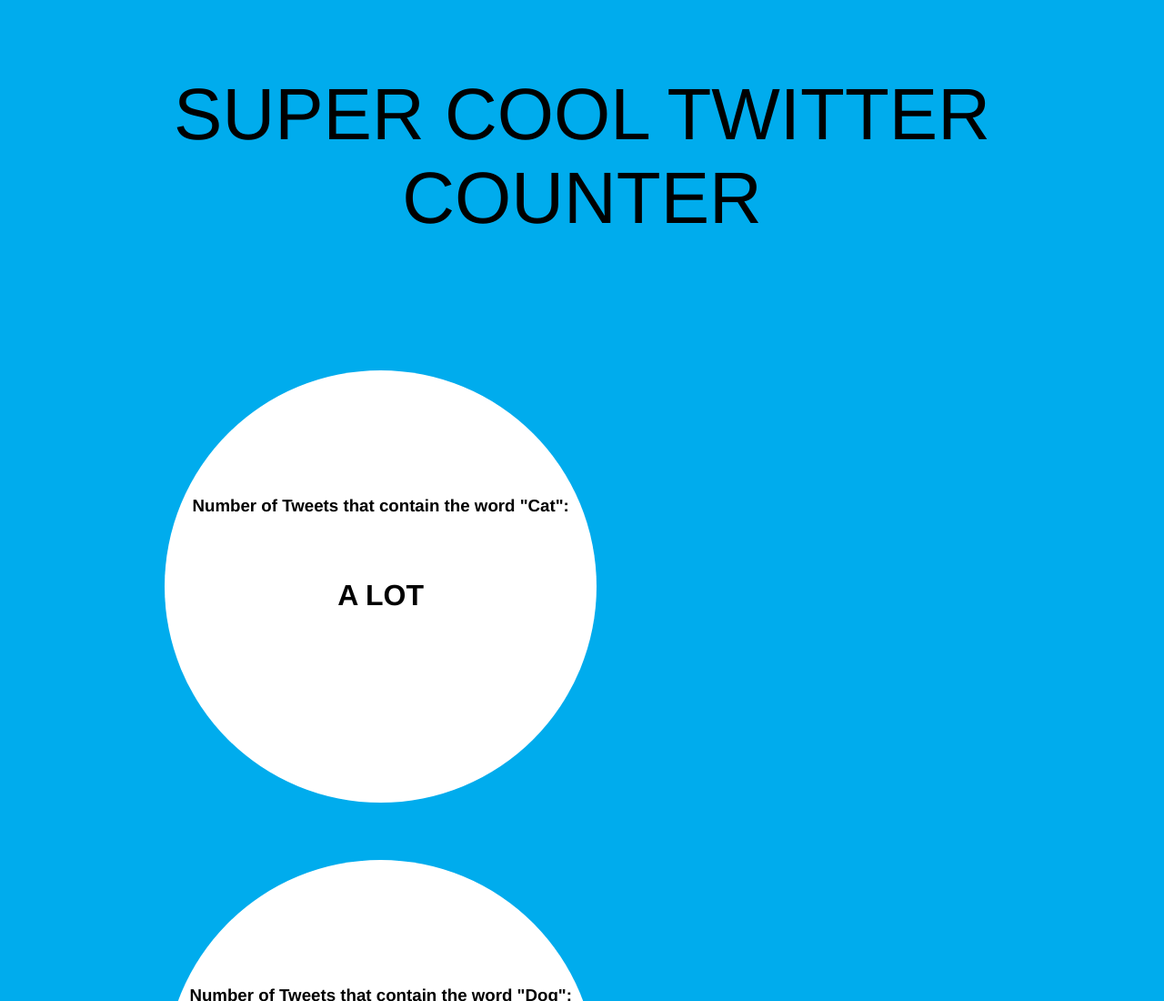
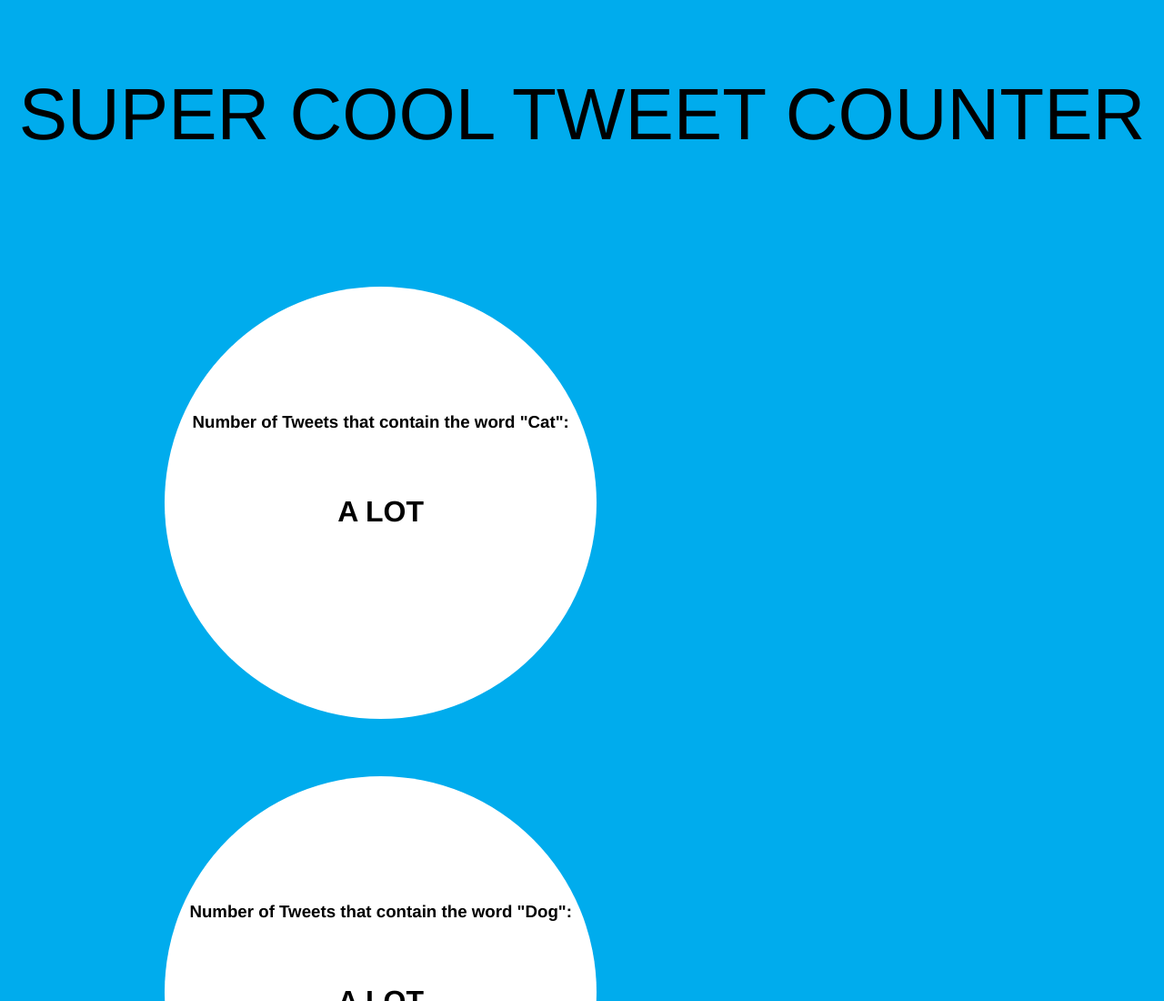
Before and after one commit to JorgeEscasan/tweepytest, a plain HTML site: page index.html in a window 1280 px wide. Shown: the top 1100 px of the page at 91% size. Drawn offline with Linux system fonts and the light colour scheme.

Commit message:
Initial commit

```diff
--- a/index.html
+++ b/index.html
@@ -6,7 +6,7 @@
   <body>
 
 <div class=heading>
-  <p>SUPER COOL TWITTER COUNTER</p>
+  <p>SUPER COOL TWEET COUNTER</p>
 </div class=heading>
 
 <div class=cat>
```
